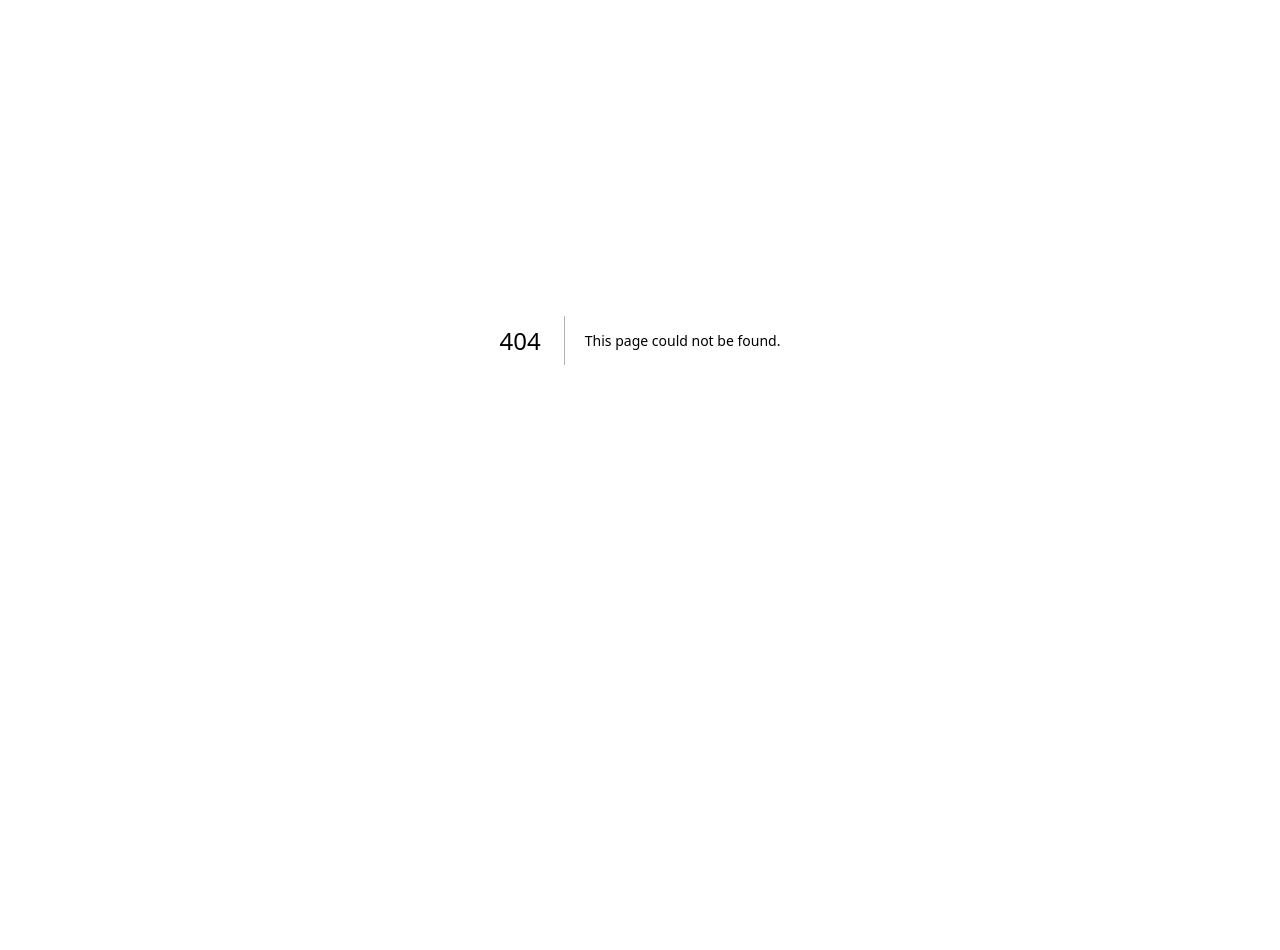
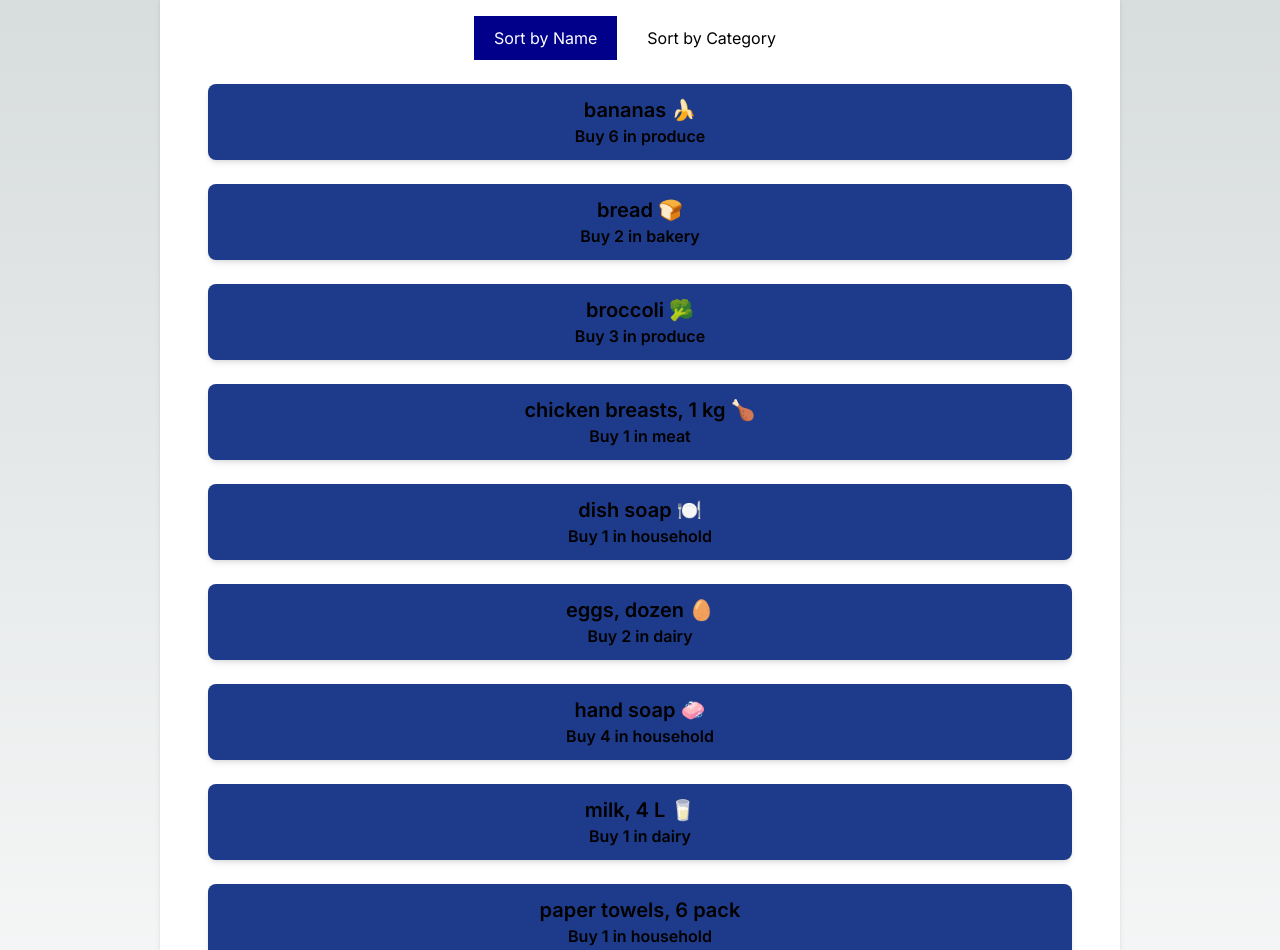
Before and after one commit to wangelca/cprg306-assignments, a Next.js app: page /week-5 in a window 1280 px wide. Before the commit this address had no page. Shown: the part 60-1010 px from the top of the page. Before the commit the page ends 800 px from the top, so only its background shows below. Built offline with nearby package versions, Linux system fonts and the light colour scheme.

Commit message:
//Week 5 Assign with Better css

```diff
--- a/app/globals.css
+++ b/app/globals.css
@@ -31,3 +31,19 @@ body {
     text-wrap: balance;
   }
 }
+
+/* styles.css */
+
+.button {
+  background-color: white;
+  color: black;
+  padding: 10px 20px;
+  border: none;
+  cursor: pointer;
+  margin-right: 10px;
+}
+
+.button-active {
+  background-color: darkblue;
+  color: white;
+}
--- a/app/page.js
+++ b/app/page.js
@@ -19,6 +19,9 @@ const Page = () => {
       <p style={{ textAlign: "center", marginTop: "20px" }}>
         <a href="/week-4">WEEK 4 ASSIGNMENT</a>
       </p>
+      <p style={{ textAlign: "center", marginTop: "20px" }}>
+        <a href="/week-5">WEEK 5 ASSIGNMENT</a>
+      </p>
     </div>
   );
 };
--- /dev/null
+++ b/app/week-5/item-list.js
@@ -0,0 +1,49 @@
+//Week 5 - IMPORTED FROM WEEK 3 with Improved CSS
+//Angelica Pekas CPRG-306-D
+//000906248
+
+'use client';
+
+import React, { useState } from 'react';
+import Item from './item';
+import items from './items.json';
+
+const ItemList = () => {
+  const [sortBy, setSortBy] = useState('name');
+
+
+  const sortedItems = items.sort((a, b) => {
+    if (sortBy === 'name') {
+      return a.name.localeCompare(b.name);
+    } else if (sortBy === 'category') {
+      return a.category.localeCompare(b.category);
+    }
+    return 0;
+  });
+
+  return (
+    <div className="w-3/4 mx-auto bg-white p-6 rounded-lg shadow-md">
+      <div className="mb-6 text-center">
+        <button
+          onClick={() => setSortBy('name')}
+          className={`button ${sortBy === 'name' && 'button-active'}`}
+        >
+          Sort by Name
+        </button>
+        <button
+          onClick={() => setSortBy('category')}
+          className={`button ${sortBy === 'category' && 'button-active'}`}
+        >
+          Sort by Category
+        </button>
+      </div>
+      <ul className="list-none p-0">
+        {sortedItems.map(item => (
+          <Item key={item.id} {...item} />
+        ))}
+      </ul>
+    </div>
+  );
+};
+
+export default ItemList;
--- /dev/null
+++ b/app/week-5/item.js
@@ -0,0 +1,14 @@
+//Week 5 - IMPORTED FROM WEEK 3 with Improved CSS
+//Angelica Pekas CPRG-306-D
+//000906248
+
+export default function Item({ name, quantity, category }) {
+    return (
+      <li className="p-3 m-6 max-w-m justify-center bg-blue-900 rounded-lg shadow-md">
+        <div>
+          <h2 className="text-xl font-semibold">{name}</h2>
+        </div>
+        <p className="text-base font-semibold">Buy {quantity} in {category}</p>
+      </li>
+    );
+  }
--- /dev/null
+++ b/app/week-5/items.json
@@ -0,0 +1,74 @@
+[
+    {
+      "id": "1h2GJKH12gkHG31h1H",
+      "name": "milk, 4 L 🥛",
+      "quantity": 1,
+      "category": "dairy"
+    },
+    {
+      "id": "2KJH3k2j3H1k2J3K1H",
+      "name": "bread 🍞",
+      "quantity": 2,
+      "category": "bakery"
+    },
+    {
+      "id": "3h2KJH3k2j3H1k2J3",
+      "name": "eggs, dozen 🥚",
+      "quantity": 2,
+      "category": "dairy"
+    },
+    {
+      "id": "4k2J3K1H2GJKH12gk",
+      "name": "bananas 🍌",
+      "quantity": 6,
+      "category": "produce"
+    },
+    {
+      "id": "5H1h1H2KJH3k2j3H",
+      "name": "broccoli 🥦",
+      "quantity": 3,
+      "category": "produce"
+    },
+    {
+      "id": "6H1k2J3K1H2GJKH1",
+      "name": "chicken breasts, 1 kg 🍗",
+      "quantity": 1,
+      "category": "meat"
+    },
+    {
+      "id": "7gkHG31h1H2KJH3k",
+      "name": "pasta sauce 🍝",
+      "quantity": 3,
+      "category": "canned goods"
+    },
+    {
+      "id": "8j3H1k2J3K1H2GJK",
+      "name": "spaghetti, 454 g 🍝",
+      "quantity": 2,
+      "category": "dry goods"
+    },
+    {
+      "id": "9H12gkHG31h1H2KJ",
+      "name": "toilet paper, 12 pack 🧻",
+      "quantity": 1,
+      "category": "household"
+    },
+    {
+      "id": "10H3k2j3H1k2J3K1",
+      "name": "paper towels, 6 pack",
+      "quantity": 1,
+      "category": "household"
+    },
+    {
+      "id": "11k2J3K1H2GJKH12",
+      "name": "dish soap 🍽️",
+      "quantity": 1,
+      "category": "household"
+    },
+    {
+      "id": "12GJKH12gkHG31h1",
+      "name": "hand soap 🧼",
+      "quantity": 4,
+      "category": "household"
+    }
+  ]
--- /dev/null
+++ b/app/week-5/page.js
@@ -0,0 +1,14 @@
+//Week 5 - IMPORTED FROM WEEK 3 with Improved CSS
+//Angelica Pekas CPRG-306-D
+//000906248
+
+import ItemList from './item-list';
+
+export default function Page() {
+  return (
+    <main className="text-center mt-1 bg-black-900">
+      <h1 className="py-2 text-2xl text-white font-bold">SHOPPING LIST</h1>
+      <ItemList />
+    </main>
+  );
+}
```
